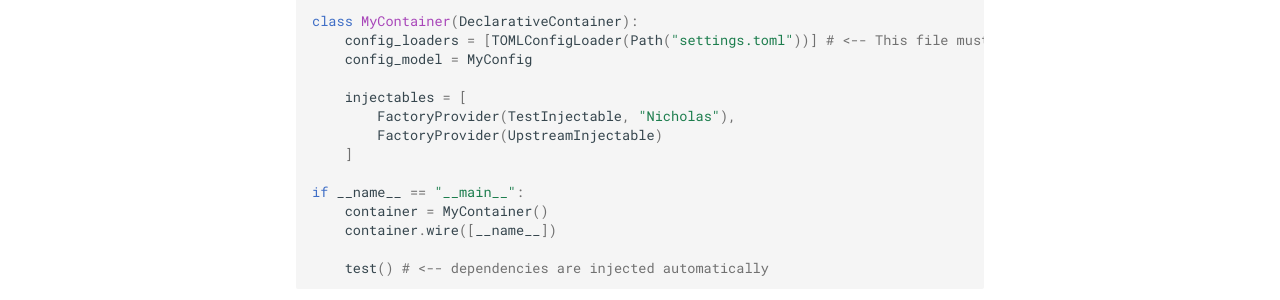
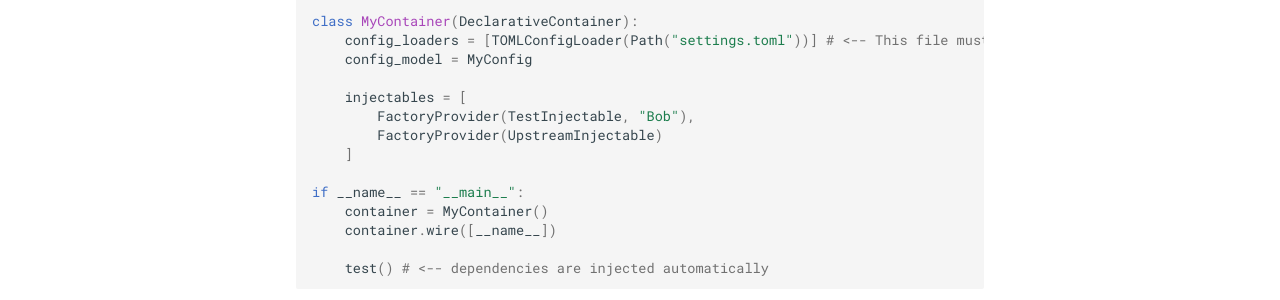
Before and after one commit to Nictec/adnexus, an MkDocs documentation site: the page built from docs/index.md, in a window 1280 px wide and 900 px high, scrolled down 678 px. Shown: the part 543-843 px from the top of the window. Built offline with MkDocs 1.6.1 and Material for MkDocs 9.7.7, drawn with Linux system fonts in a browser that asks for light colours.

```diff
--- a/docs/index.md
+++ b/docs/index.md
@@ -52,7 +52,7 @@ class MyContainer(DeclarativeContainer):
     config_model = MyConfig
 
     injectables = [
-        FactoryProvider(TestInjectable, "Nicholas"),
+        FactoryProvider(TestInjectable, "Bob"),
         FactoryProvider(UpstreamInjectable)
     ]
 
```
Also changed, not shown: README.md (+1 -1 lines).
